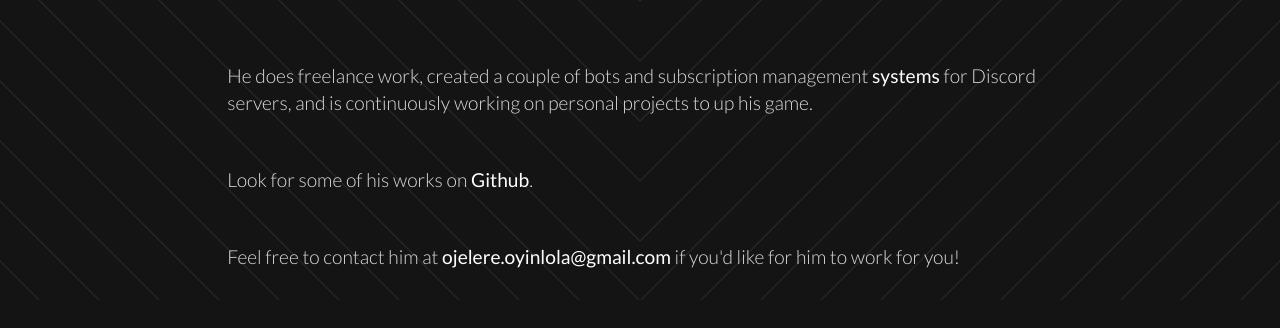
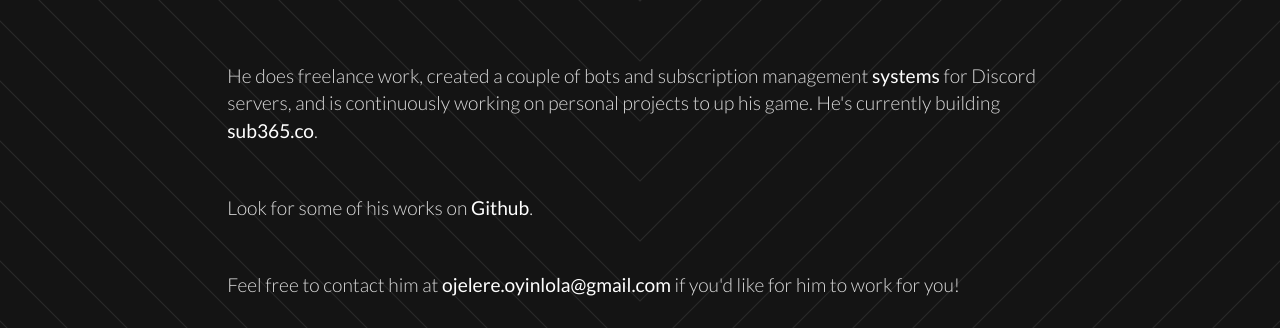
Before and after one commit to oyinlola007/oyinlola007.github.io, a plain HTML site: page index.html in a window 1280 px wide. Shown: the part 615-943 px from the top of the page. Before the commit the page ends 915 px from the top, so only its background shows below. Drawn offline with Linux system fonts and the light colour scheme.

Commit message:
Update index.html

```diff
--- a/index.html
+++ b/index.html
@@ -28,7 +28,7 @@
         <a href="https://www.linkedin.com/in/oyinlola-ojelere">Oyinlola</a> is an enthusiastic software engineer with more than three years of experience building, integrating, testing, and supporting android applications. Currently leads the mobile dev team at <a href="https://babbangona.com/">Babban Gona</a>.
       </h3>
       <p id='footer'>
-        He does freelance work, created a couple of bots and subscription management <a href="https://fx-social.herokuapp.com/">systems</a> for Discord servers, and is continuously working on personal projects to up his game.
+        He does freelance work, created a couple of bots and subscription management <a href="https://fx-social.herokuapp.com/">systems</a> for Discord servers, and is continuously working on personal projects to up his game. He's currently building <a href="https://sub365.co/">sub365.co</a>.
       </p>
       <p id='footer'>
         Look for some of his works on <a href="https://github.com/oyinlola007">Github</a>.
```
